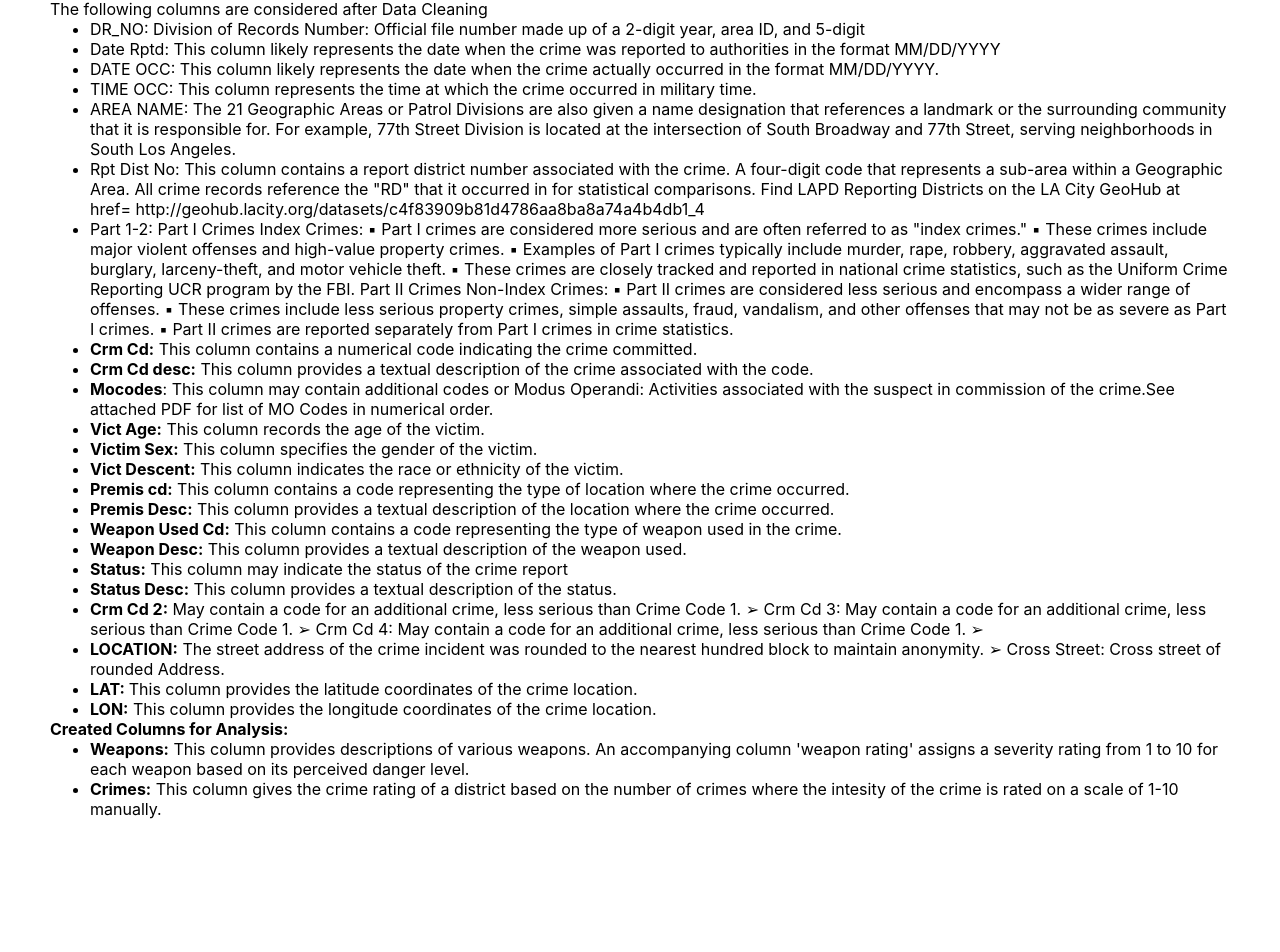
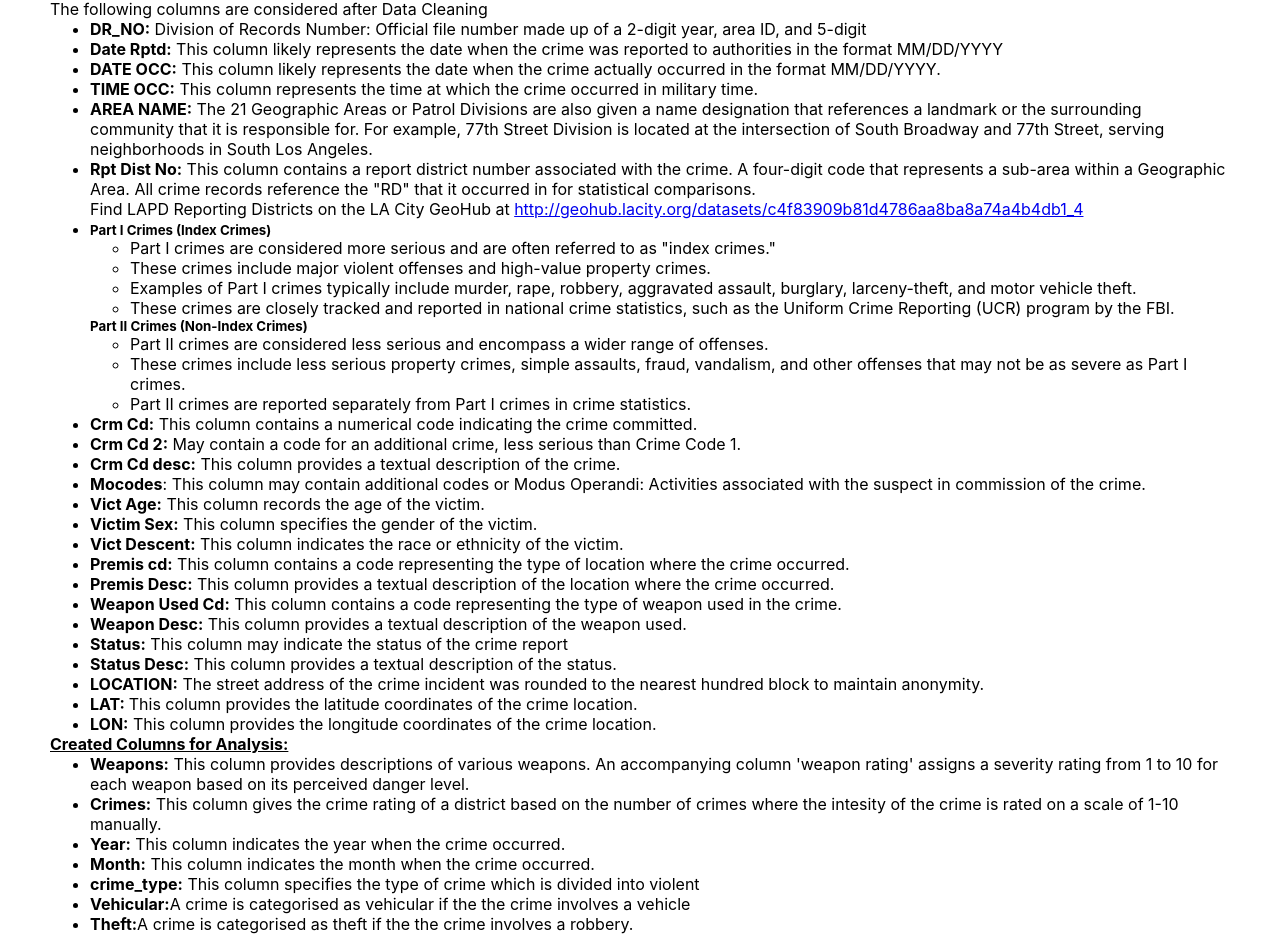
Before and after one commit to SrijaAlla/LA-crime-dataset, a React (Create React App) app in the folder frontend/: page / in a window 1280 px wide. Shown: the part 223-1175 px from the top of the page. Before the commit the page ends 1072 px from the top, so only its background shows below. Built offline with nearby package versions, Linux system fonts and the light colour scheme.

Commit message:
'random changes'

```diff
--- a/frontend/src/App.css
+++ b/frontend/src/App.css
@@ -30,6 +30,7 @@
 .form {
   display: flex;
   flex-direction: column;
+  padding: 0px 0px 0px 0px;
 }
 
 .form label {
@@ -107,6 +108,7 @@ input[type="radio"] {
   display: flex;
   flex-direction: column;
   padding: 30px 50px;
+  font-family: sans-serif;
 }
 
 .sub-heading {
--- a/frontend/src/index.css
+++ b/frontend/src/index.css
@@ -2,14 +2,14 @@
   box-sizing: border-box;
   outline: none;
   margin: 0;
-  font-family: -apple-system, BlinkMacSystemFont, 'Segoe UI', 'Roboto', 'Oxygen',
-    'Ubuntu', 'Cantarell', 'Fira Sans', 'Droid Sans', 'Helvetica Neue',
+  font-family: -apple-system, BlinkMacSystemFont, "Segoe UI", "Roboto", "Oxygen",
+    "Ubuntu", "Cantarell", "Fira Sans", "Droid Sans", "Helvetica Neue",
     sans-serif;
   -webkit-font-smoothing: antialiased;
   -moz-osx-font-smoothing: grayscale;
 }
 
 code {
-  font-family: source-code-pro, Menlo, Monaco, Consolas, 'Courier New',
+  font-family: source-code-pro, Menlo, Monaco, Consolas, "Courier New",
     monospace;
 }
--- a/frontend/src/models/Model1.jsx
+++ b/frontend/src/models/Model1.jsx
@@ -28,6 +28,9 @@ const Model1 = () => {
         .then((res) => {
           console.log(res.data);
           setResult(res.data.prediction);
+        })
+        .catch((error) => {
+          console.log(error);
         });
     } catch (e) {
       console.log("Error in API call", e);
--- a/frontend/src/pages/Description.jsx
+++ b/frontend/src/pages/Description.jsx
@@ -26,73 +26,106 @@ function Description() {
         <div>
           <ul>
             <li>
-              DR_NO: Division of Records Number: Official file number made up of
-              a 2-digit year, area ID, and 5-digit
+              <b>DR_NO:</b> Division of Records Number: Official file number
+              made up of a 2-digit year, area ID, and 5-digit
             </li>
             <li>
-              Date Rptd: This column likely represents the date when the crime
-              was reported to authorities in the format MM/DD/YYYY
+              <b>Date Rptd:</b> This column likely represents the date when the
+              crime was reported to authorities in the format MM/DD/YYYY
             </li>
             <li>
-              DATE OCC: This column likely represents the date when the crime
-              actually occurred in the format MM/DD/YYYY.
+              <b> DATE OCC:</b> This column likely represents the date when the
+              crime actually occurred in the format MM/DD/YYYY.
             </li>
             <li>
-              TIME OCC: This column represents the time at which the crime
-              occurred in military time.
+              <b>TIME OCC:</b> This column represents the time at which the
+              crime occurred in military time.
             </li>
 
             <li>
-              AREA NAME: The 21 Geographic Areas or Patrol Divisions are also
-              given a name designation that references a landmark or the
+              <b>AREA NAME:</b> The 21 Geographic Areas or Patrol Divisions are
+              also given a name designation that references a landmark or the
               surrounding community that it is responsible for. For example,
               77th Street Division is located at the intersection of South
               Broadway and 77th Street, serving neighborhoods in South Los
               Angeles.
             </li>
             <li>
-              Rpt Dist No: This column contains a report district number
+              <b>Rpt Dist No:</b> This column contains a report district number
               associated with the crime. A four-digit code that represents a
               sub-area within a Geographic Area. All crime records reference the
-              "RD" that it occurred in for statistical comparisons. Find LAPD
-              Reporting Districts on the LA City GeoHub at
-              <div>
-                {" "}
-                <a>
-                  href=
-                  http://geohub.lacity.org/datasets/c4f83909b81d4786aa8ba8a74a4b4db1_4{" "}
+              "RD" that it occurred in for statistical comparisons.{" "}
+              <p>
+                Find LAPD Reporting Districts on the LA City GeoHub at{" "}
+                <a
+                  href="http://geohub.lacity.org/datasets/c4f83909b81d4786aa8ba8a74a4b4db1_4"
+                  target="_blank"
+                >
+                  http://geohub.lacity.org/datasets/c4f83909b81d4786aa8ba8a74a4b4db1_4
                 </a>
-              </div>
+              </p>
             </li>
             <li>
-              Part 1-2: Part I Crimes Index Crimes: ▪ Part I crimes are
-              considered more serious and are often referred to as "index
-              crimes." ▪ These crimes include major violent offenses and
-              high-value property crimes. ▪ Examples of Part I crimes typically
-              include murder, rape, robbery, aggravated assault, burglary,
-              larceny-theft, and motor vehicle theft. ▪ These crimes are closely
-              tracked and reported in national crime statistics, such as the
-              Uniform Crime Reporting UCR program by the FBI. Part II Crimes
-              Non-Index Crimes: ▪ Part II crimes are considered less serious and
-              encompass a wider range of offenses. ▪ These crimes include less
-              serious property crimes, simple assaults, fraud, vandalism, and
-              other offenses that may not be as severe as Part I crimes. ▪ Part
-              II crimes are reported separately from Part I crimes in crime
-              statistics.
+              <section>
+                <h5>Part I Crimes (Index Crimes)</h5>
+                <ul>
+                  <li>
+                    Part I crimes are considered more serious and are often
+                    referred to as "index crimes."
+                  </li>
+                  <li>
+                    These crimes include major violent offenses and high-value
+                    property crimes.
+                  </li>
+                  <li>
+                    Examples of Part I crimes typically include murder, rape,
+                    robbery, aggravated assault, burglary, larceny-theft, and
+                    motor vehicle theft.
+                  </li>
+                  <li>
+                    These crimes are closely tracked and reported in national
+                    crime statistics, such as the Uniform Crime Reporting (UCR)
+                    program by the FBI.
+                  </li>
+                </ul>
+              </section>
+
+              <section>
+                <h5>Part II Crimes (Non-Index Crimes)</h5>
+                <ul>
+                  <li>
+                    Part II crimes are considered less serious and encompass a
+                    wider range of offenses.
+                  </li>
+                  <li>
+                    These crimes include less serious property crimes, simple
+                    assaults, fraud, vandalism, and other offenses that may not
+                    be as severe as Part I crimes.
+                  </li>
+                  <li>
+                    Part II crimes are reported separately from Part I crimes in
+                    crime statistics.
+                  </li>
+                </ul>
+              </section>
             </li>
             <li>
               <b>Crm Cd:</b> This column contains a numerical code indicating
               the crime committed.
             </li>
             <li>
+              <b>Crm Cd 2:</b> May contain a code for an additional crime, less
+              serious than Crime Code 1.
+            </li>
+            <li>
               <b>Crm Cd desc:</b> This column provides a textual description of
-              the crime associated with the code.
+              the crime.
             </li>
+
             <li>
               <b>Mocodes</b>: This column may contain additional codes or Modus
               Operandi: Activities associated with the suspect in commission of
-              the crime.See attached PDF for list of MO Codes in numerical
-              order.
+              the crime.
             </li>
             <li>
               <b>Vict Age:</b> This column records the age of the victim.
@@ -130,16 +163,8 @@ function Description() {
             </li>
 
             <li>
-              <b>Crm Cd 2:</b> May contain a code for an additional crime, less
-              serious than Crime Code 1. ➢ Crm Cd 3: May contain a code for an
-              additional crime, less serious than Crime Code 1. ➢ Crm Cd 4: May
-              contain a code for an additional crime, less serious than Crime
-              Code 1. ➢
-            </li>
-            <li>
               <b>LOCATION:</b> The street address of the crime incident was
-              rounded to the nearest hundred block to maintain anonymity. ➢
-              Cross Street: Cross street of rounded Address.
+              rounded to the nearest hundred block to maintain anonymity.
             </li>
             <li>
               <b>LAT: </b>This column provides the latitude coordinates of the
@@ -150,8 +175,9 @@ function Description() {
               crime location.
             </li>
           </ul>
-          <div>
-            <b>Created Columns for Analysis:</b>
+          <b>
+            <u>Created Columns for Analysis:</u>
+          </b>
           <div>
             <ul>
               <li>
@@ -161,12 +187,32 @@ function Description() {
                 perceived danger level.
               </li>
               <li>
-                  <b>Crimes:</b> This column gives the crime rating of a
-                  district based on the number of crimes where the intesity of
-                  the crime is rated on a scale of 1-10 manually.
+                <b>Crimes:</b> This column gives the crime rating of a district
+                based on the number of crimes where the intesity of the crime is
+                rated on a scale of 1-10 manually.
+              </li>
+
+              <li>
+                <b>Year:</b> This column indicates the year when the crime
+                occurred.
+              </li>
+              <li>
+                <b>Month:</b> This column indicates the month when the crime
+                occurred.
+              </li>
+              <li>
+                <b>crime_type:</b> This column specifies the type of crime which
+                is divided into violent
+              </li>
+              <li>
+                <b>Vehicular:</b>A crime is categorised as vehicular if the the
+                crime involves a vehicle
+              </li>
+              <li>
+                <b>Theft:</b>A crime is categorised as theft if the the crime
+                involves a robbery.
               </li>
             </ul>
-            </div>
           </div>
         </div>
       </div>
```
Lines whose indentation alone changed are shown as unchanged.
